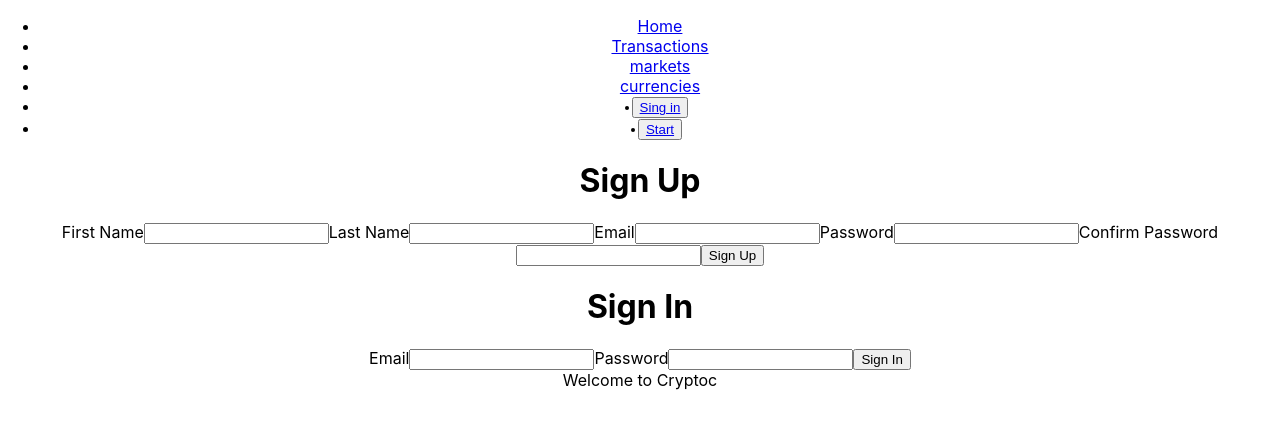
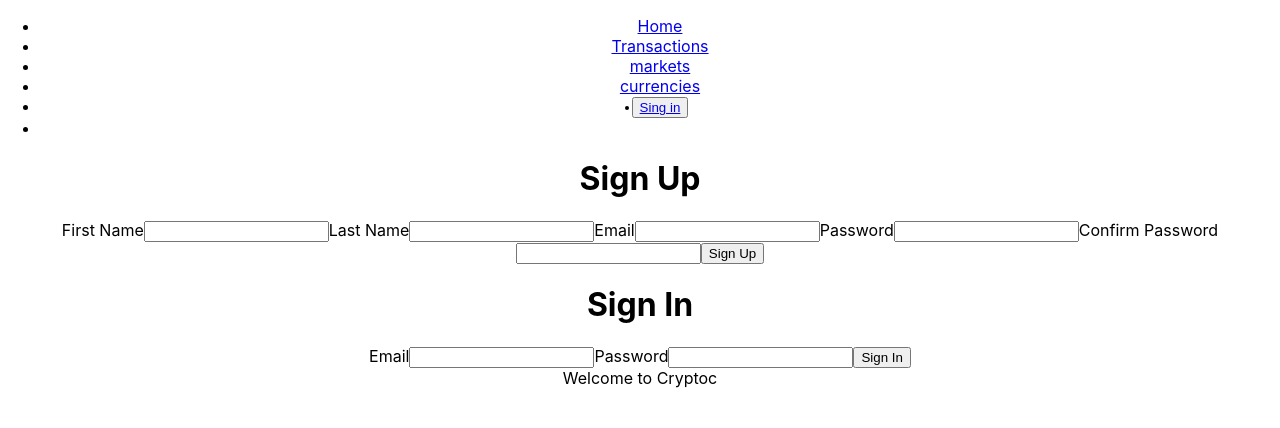
Before and after one commit to DelhinRharl/adsocrypto, a React (Create React App) app: page / in a window 1280 px wide. Shown: the top 428 px of the page. Built offline with nearby package versions, Linux system fonts and the light colour scheme.

Commit message:
Modify Navbar

```diff
--- a/src/components/Navbar.js
+++ b/src/components/Navbar.js
@@ -27,11 +27,7 @@
                        </button>
                         </li>
                        <li>
-                        <button>
-                          <li className="nav-item">
-                            <a className="nav-link" href="#">Start</a>
-                            </li>
-                       </button>
+
                        </li>
                     </ul>
 
```
